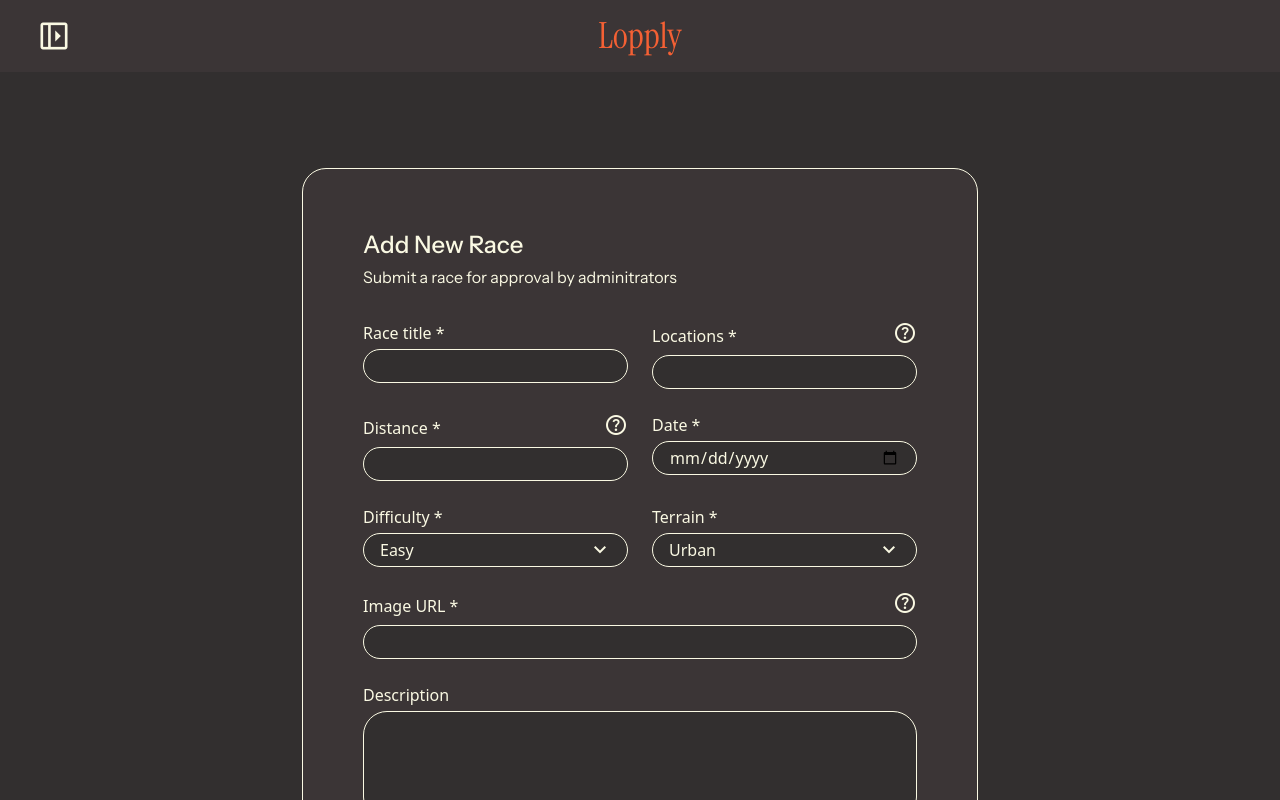
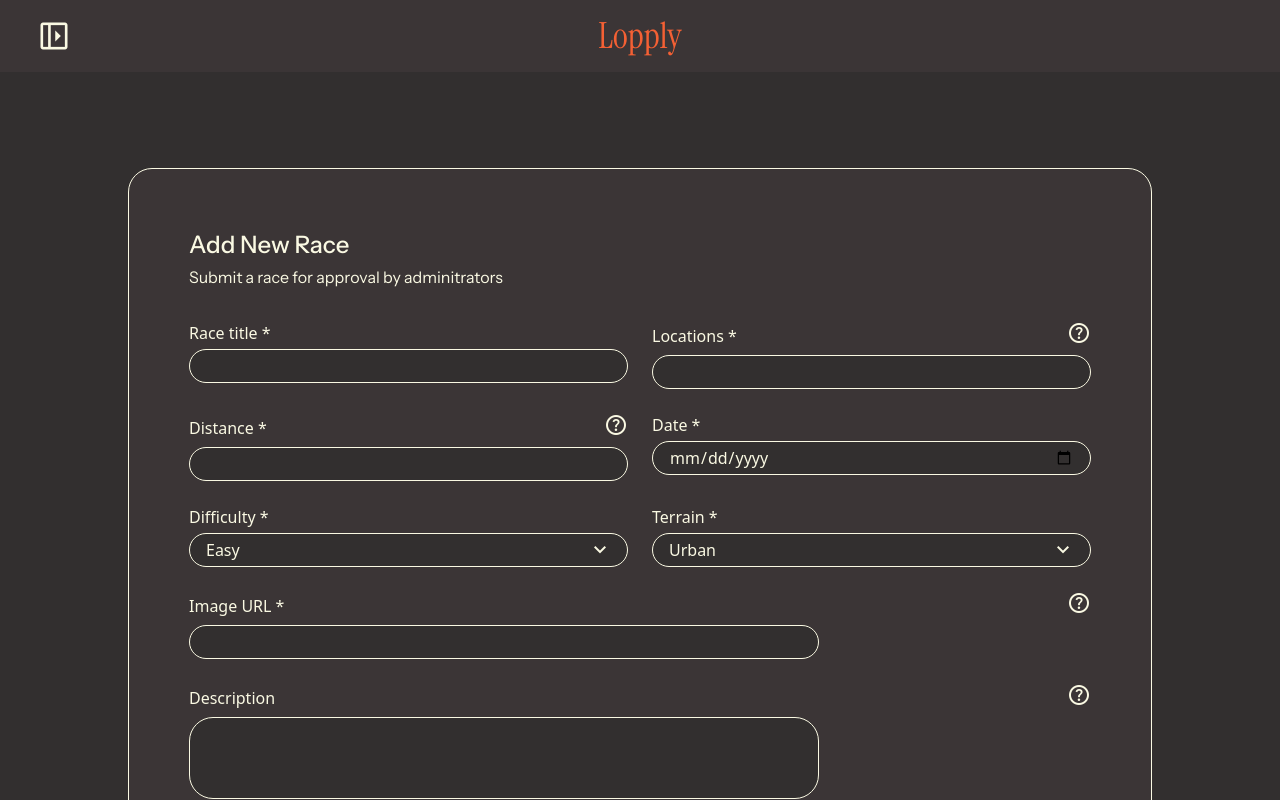
Before and after one commit to ellinorjohansson/Lopply, a Next.js app: page /add-race in a window 1280 px wide. Shown: the top 800 px of the page. Built offline with nearby package versions, Linux system fonts and the light colour scheme; a web font is replaced by a local one.

Commit message:
✨(feature): fixed the form so now you can add a race to the db

```diff
--- a/src/app/add-race/page.tsx
+++ b/src/app/add-race/page.tsx
@@ -6,6 +6,7 @@ import HelperButton from "@/common/components/helperButton/HelperButton";
 import InputField from "@/common/components/input/inputField/InputField";
 import { useTranslation } from "@/common/hooks/useTranslation";
 import { useState } from "react";
+import TextArea from "@/common/components/input/TextArea";
 
 const AddRace = () => {
   const b = useTranslation("buttons");
@@ -13,110 +14,187 @@ const AddRace = () => {
   const v = useTranslation("validation");
 
   const [categoryTerrain, setCategoryTerrain] = useState("");
+  const [submitError, setSubmitError] = useState<string | null>(null);
+  const [submitSuccess, setSubmitSuccess] = useState(false);
+
+  const [title, setTitle] = useState("");
+  const [locations, setLocations] = useState("");
+  const [distance, setDistance] = useState("");
+  const [date, setDate] = useState("");
+  const [imageUrl, setImageUrl] = useState("");
+  const [description, setDescription] = useState("");
+  const [racePageUrl, setRacePageUrl] = useState("");
   const [categoryDifficulty, setCategoryDifficulty] = useState("");
 
+  const [errors, setErrors] = useState<{
+    title?: string;
+    locations?: string;
+    distance?: string;
+    date?: string;
+    categoryDifficulty?: string;
+    categoryTerrain?: string;
+    imageUrl?: string;
+    racePageUrl?: string;
+  }>({});
 
-  const [email, setEmail] = useState("");
-  const [password, setPassword] = useState("");
-
-  const [errors, setErrors] = useState<{ email?: string; password?: string }>({});
-
-  const handleSubmit = (e: React.FormEvent) => {
+  const handleSubmit = async (e: React.FormEvent) => {
     e.preventDefault();
 
-    const newErrors: { email?: string; password?: string } = {};
+    const newErrors: typeof errors = {};
 
-    if (!email) newErrors.email = v("empty_field");
-    if (!password) newErrors.password = v("empty_field");
+    if (!title) newErrors.title = v("empty_field");
+    if (!locations) newErrors.locations = v("empty_field");
+    if (!distance) newErrors.distance = v("empty_field");
+    if (!date) newErrors.date = v("empty_field");
+    if (!categoryDifficulty) newErrors.categoryDifficulty = v("empty_field");
+    if (!categoryTerrain) newErrors.categoryTerrain = v("empty_field");
+    if (!imageUrl) newErrors.imageUrl = v("empty_field");
+    if (!racePageUrl) newErrors.racePageUrl = v("empty_field");
 
     setErrors(newErrors);
 
-    if (Object.keys(newErrors).length === 0) {
-      console.log("Temporary: send form", { email, password });
+    if (Object.keys(newErrors).length > 0) return;
+
+    setSubmitError(null);
+
+    try {
+      const response = await fetch('/api/races', {
+        method: 'POST',
+        headers: {
+          'Content-Type': 'application/json',
+        },
+        body: JSON.stringify({
+          name: title,
+          location: locations,
+          distance,
+          date,
+          difficulty: categoryDifficulty,
+          terrain: categoryTerrain,
+          imageUrl,
+          description,
+          raceUrl: racePageUrl,
+        }),
+      });
+
+      const result = await response.json();
+
+      if (result.success) {
+        setSubmitSuccess(true);
+        setTitle("");
+        setLocations("");
+        setDistance("");
+        setDate("");
+        setCategoryDifficulty("");
+        setCategoryTerrain("");
+        setImageUrl("");
+        setDescription("");
+        setRacePageUrl("");
+        setErrors({});
+      } else {
+        setSubmitError(result.error || 'Failed to add race');
+      }
+    } catch (error) {
+      console.error('Submit error:', error);
+      setSubmitError('An error occurred while submitting the form');
+    }
+  };
+
+  const handleCancel = () => {
+    const confirmed = confirm("Är du säker på att du vill rensa formuläret?");
+    if (confirmed) {
+      setTitle("");
+      setLocations("");
+      setDistance("");
+      setDate("");
+      setCategoryDifficulty("");
+      setCategoryTerrain("");
+      setImageUrl("");
+      setDescription("");
+      setRacePageUrl("");
+      setErrors({});
     }
   };
 
   return (
     <section className="flex items-center justify-center min-h-screen p-4 m-2 md:m-20">
-      <div className="bg-secondary border border-secondaryaccent rounded-3xl p-15 flex flex-col gap-6">
+      <div className="bg-secondary border border-secondaryaccent rounded-3xl p-15 flex flex-col gap-6 max-w-5xl w-full">
         <div className="flex flex-col gap-1 mb-2">
-          <h3 className="text-2xl font-medium">
-            {a("add_new_race")}
-          </h3>
-          <span className="text-secondaryaccent text-base">
-            {a("submit_a_race")}
-          </span>
+          <h3 className="text-2xl font-medium">{a("add_new_race")}</h3>
+          <span className="text-secondaryaccent text-base">{a("submit_a_race")}</span>
         </div>
         <form onSubmit={handleSubmit} className="grid grid-cols-1 md:grid-cols-2 gap-6">
           <div className="col-span-2 md:col-span-1">
             <InputField
               label={a("race_title")}
-              size="small"
+              size="medium"
               type="text"
-              value={email}
-              onChange={(e) => setEmail(e.target.value)}
-              error={errors.email}
+              value={title}
+              onChange={(e) => setTitle(e.target.value)}
+              error={errors.title}
             />
           </div>
+
           <div className="col-span-2 md:col-span-1">
             <InputField
               label={a("locations")}
-              size="small"
+              size="medium"
               type="text"
-              value={password}
-              onChange={(e) => setPassword(e.target.value)}
-              error={errors.password}
-              helpButton={
-                <HelperButton infoText={a("user.optional_name")} />
-              }
+              value={locations}
+              onChange={(e) => setLocations(e.target.value)}
+              error={errors.locations}
+              helpButton={<HelperButton infoText="" />}
             />
           </div>
+
           <div className="col-span-2 md:col-span-1">
             <InputField
               label={a("distance")}
-              size="small"
+              size="medium"
               type="number"
-              value={password}
-              onChange={(e) => setPassword(e.target.value)}
-              error={errors.password}
-              helpButton={
-                <HelperButton infoText={a("user.optional_name")} />
-              }
+              value={distance}
+              onChange={(e) => setDistance(e.target.value)}
+              error={errors.distance}
+              helpButton={<HelperButton infoText="" />}
             />
           </div>
+
           <div className="col-span-2 md:col-span-1">
             <InputField
               label={a("date")}
-              size="small"
+              size="medium"
               type="date"
-              value={password}
-              onChange={(e) => setPassword(e.target.value)}
-              error={errors.password}
+              value={date}
+              onChange={(e) => setDate(e.target.value)}
+              error={errors.date}
             />
           </div>
+
           <div className="col-span-2 md:col-span-1">
             <DropdownField
               label={a("difficulty")}
               value={categoryDifficulty}
               onChange={(e) => setCategoryDifficulty(e.target.value)}
+              error={errors.categoryDifficulty}
               options={[
-                { value: "1", label: a("difficulty_options.easy") },
-                { value: "2", label: a("difficulty_options.medium") },
-                { value: "3", label: a("difficulty_options.hard") },
+                { value: a("difficulty_options.easy"), label: a("difficulty_options.easy") },
+                { value: a("difficulty_options.medium"), label: a("difficulty_options.medium") },
+                { value: a("difficulty_options.hard"), label: a("difficulty_options.hard") },
               ]}
             />
           </div>
+
           <div className="col-span-2 md:col-span-1">
             <DropdownField
               label={a("terrain")}
               value={categoryTerrain}
               onChange={(e) => setCategoryTerrain(e.target.value)}
+              error={errors.categoryTerrain}
               options={[
-                { value: "1", label: a("terrain_options.urban") },
-                { value: "2", label: a("terrain_options.costal") },
-                { value: "3", label: a("terrain_options.mountain") },
-                { value: "4", label: a("terrain_options.desert") },
-                { value: "5", label: a("terrain_options.forest") },
+                { value: a("terrain_options.urban"), label: a("terrain_options.urban") },
+                { value: a("terrain_options.costal"), label: a("terrain_options.costal") },
+                { value: a("terrain_options.mountain"), label: a("terrain_options.mountain") },
+                { value: a("terrain_options.desert"), label: a("terrain_options.desert") },
+                { value: a("terrain_options.forest"), label: a("terrain_options.forest") },
               ]}
             />
           </div>
@@ -126,46 +204,44 @@ const AddRace = () => {
               label={a("image_url")}
               size="medium"
               type="text"
-              value={password}
-              onChange={(e) => setPassword(e.target.value)}
-              error={errors.password}
-              helpButton={
-                <HelperButton infoText={a("user.optional_name")} />
-              }
+              value={imageUrl}
+              onChange={(e) => setImageUrl(e.target.value)}
+              error={errors.imageUrl}
+              helpButton={<HelperButton infoText="" />}
             />
           </div>
+
           <div className="col-span-2">
-            <InputField
+            <TextArea
               label={a("description")}
-              size="medium"
-              type="text"
-              value={password}
-              onChange={(e) => setPassword(e.target.value)}
-              error={errors.password}
-              height="110px"
+              value={description}
+              onChange={setDescription}
+              helpButton={<HelperButton infoText="" />}
             />
           </div>
+
           <div className="col-span-2">
             <InputField
               label={a("url_race_page")}
               size="medium"
               type="text"
-              value={password}
-              onChange={(e) => setPassword(e.target.value)}
-              error={errors.password}
+              value={racePageUrl}
+              onChange={(e) => setRacePageUrl(e.target.value)}
+              error={errors.racePageUrl}
             />
           </div>
 
           <div className="col-span-2 flex flex-row gap-3 mt-8">
             <PrimaryButton text={b("add_race")} size="large" />
-            <SecondaryButton text={b("cancel")} size="small" />
+            <SecondaryButton text={b("cancel")} size="small" onClick={handleCancel} />
           </div>
         </form>
+        {submitSuccess && <div className="text-green-500 text-center">Race added successfully!</div>}
+        {submitError && <div className="text-red-500 text-center">{submitError}</div>}
         <span className="text-sm text-secondaryaccent">{v("required_field")}</span>
-
       </div>
     </section>
-  )
-}
+  );
+};
 
 export default AddRace;
--- a/src/app/admin/login/page.tsx
+++ b/src/app/admin/login/page.tsx
@@ -43,6 +43,7 @@ const AdminLogIn = () => {
 					<InputField
 						label={a("email")}
 						size="medium"
+						type="email"
 						value={email}
 						onChange={(e) => setEmail(e.target.value)}
 						error={errors.email}
@@ -50,6 +51,7 @@ const AdminLogIn = () => {
 					<InputField
 						label={a("password")}
 						size="medium"
+						type="password"
 						value={password}
 						onChange={(e) => setPassword(e.target.value)}
 						error={errors.password}
--- a/src/app/api/races/route.ts
+++ b/src/app/api/races/route.ts
@@ -1,4 +1,4 @@
-import { NextResponse } from 'next/server';
+import { NextRequest, NextResponse } from 'next/server';
 import connectDB from '@/lib/db';
 import Race from '@/models/Race';
 
@@ -16,3 +16,33 @@ export async function GET() {
         );
     }
 }
+
+export async function POST(request: NextRequest) {
+    try {
+        await connectDB();
+        const body = await request.json();
+        const { name, date, location, distance, difficulty, terrain, description, imageUrl, raceUrl } = body;
+
+        const newRace = new Race({
+            name,
+            date: new Date(date),
+            location,
+            distance,
+            difficulty,
+            terrain,
+            description,
+            imageUrl,
+            raceUrl,
+        });
+
+        await newRace.save();
+
+        return NextResponse.json({ success: true, data: newRace }, { status: 201 });
+    } catch (error) {
+        console.error('Error creating race:', error);
+        return NextResponse.json(
+            { success: false, error: 'Failed to create race' },
+            { status: 500 }
+        );
+    }
+}
--- a/src/app/user/login/page.tsx
+++ b/src/app/user/login/page.tsx
@@ -34,6 +34,7 @@ const UserLogIn = () => {
 				<InputField
 					label={a("email")}
 					size="medium"
+					type="email"
 					value={email}
 					onChange={(e) => setEmail(e.target.value)}
 					error={errors.email}
@@ -41,6 +42,7 @@ const UserLogIn = () => {
 				<InputField
 					label={a("password")}
 					size="medium"
+					type="password"
 					value={password}
 					onChange={(e) => setPassword(e.target.value)}
 					error={errors.password}
--- a/src/app/user/signup/page.tsx
+++ b/src/app/user/signup/page.tsx
@@ -35,6 +35,7 @@ const UserSignUp = () => {
 				<InputField
 					label={a("name")}
 					size="medium"
+					type="text"
 					helpButton={
 						<HelperButton infoText={a("user.optional_name")} />
 					}
@@ -42,6 +43,7 @@ const UserSignUp = () => {
 				<InputField
 					label={a("required_email")}
 					size="medium"
+					type="email"
 					value={email}
 					onChange={(e) => setEmail(e.target.value)}
 					error={errors.email}
@@ -49,6 +51,7 @@ const UserSignUp = () => {
 				<InputField
 					label={a("required_password")}
 					size="medium"
+					type="password"
 					value={password}
 					onChange={(e) => setPassword(e.target.value)}
 					error={errors.password}
--- a/src/common/components/buttons/SecondaryButton.tsx
+++ b/src/common/components/buttons/SecondaryButton.tsx
@@ -4,9 +4,10 @@ export interface SecondaryButtonProps {
 	text: string;
 	icon?: string;
 	size: "small" | "medium" | "large";
+	onClick?: () => void;
 }
 
-const SecondaryButton = ({ text, icon, size = "medium" }: SecondaryButtonProps) => {
+const SecondaryButton = ({ text, icon, size = "medium", onClick }: SecondaryButtonProps) => {
 
 	const sizeClasses = {
 		small: "py-2 px-4 text-sm",
@@ -16,6 +17,7 @@ const SecondaryButton = ({ text, icon, size = "medium" }: SecondaryButtonProps)
 
 	return (
 		<button
+			onClick={onClick}
 			className={`${sizeClasses} font-sans flex items-center cursor-pointer bg-primary border border-secondaryaccent text-secondaryaccent rounded-3xl hover:brightness-80 transition`}
 		>
 			<span className="material-symbols-outlined mr-2">
--- /dev/null
+++ b/src/common/components/input/TextArea.tsx
@@ -0,0 +1,71 @@
+"use client";
+import React, { useRef } from "react";
+
+export interface TextareaFieldProps {
+  label: string;
+  size?: "small" | "medium";
+  error?: string;
+  value?: string;
+  onChange?: (_value: string) => void;
+  id?: string;
+  helpButton?: React.ReactNode;
+}
+
+const TextArea = ({
+  label,
+  size = "medium",
+  error,
+  value = "",
+  onChange,
+  id,
+  helpButton,
+}: TextareaFieldProps) => {
+  const textareaRef = useRef<HTMLTextAreaElement>(null);
+  const inputId = id || `textarea-${label.toLowerCase().replace(/\s+/g, "-")}`;
+
+  const sizeClasses = {
+    small: "px-4 text-sm sm:text-base w-full max-w-[280px]",
+    medium: "px-4 text-sm sm:text-base w-full max-w-[630px]",
+  }[size];
+
+  const handleChange = (e: React.ChangeEvent<HTMLTextAreaElement>) => {
+    onChange?.(e.target.value);
+
+    if (textareaRef.current) {
+      textareaRef.current.scrollTop = 0;
+    }
+  };
+
+  return (
+    <div className="flex flex-col">
+      <div className="flex items-center justify-between mb-1">
+        <div className="flex items-center gap-2">
+          <label
+            htmlFor={inputId}
+            className="font-sans font-medium text-secondaryaccent"
+          >
+            {label}
+          </label>
+          {error && <span className="text-errortext text-sm">{error}</span>}
+        </div>
+
+        {helpButton && <div className="shrink-0 ml-3">{helpButton}</div>}
+      </div>
+
+      <textarea
+        id={inputId}
+        ref={textareaRef}
+        value={value}
+        onChange={handleChange}
+        className={`border rounded-3xl py-4 resize-none focus:outline-none text-secondaryaccent bg-primary
+          ${sizeClasses}
+          ${error ? "border-error" : "border-secondaryaccent"}
+          focus:border-primaryaccent
+        `}
+        aria-label={label}
+      />
+    </div>
+  );
+};
+
+export default TextArea;
--- a/src/common/components/input/inputField/InputField.tsx
+++ b/src/common/components/input/inputField/InputField.tsx
@@ -9,7 +9,6 @@ export interface InputFieldProps {
 	onClick?: () => void;
 	id?: string;
 	helpButton?: React.ReactNode;
-	height?: string;
 	type: string;
 }
 
@@ -22,7 +21,6 @@ const InputField = ({
 	onClick,
 	id,
 	helpButton,
-	height,
 	type
 }: InputFieldProps) => {
 	const inputId = id || `input-${label.toLowerCase().replace(/\s+/g, "-")}`;
@@ -55,7 +53,6 @@ const InputField = ({
 				value={value}
 				onChange={onChange}
 				onClick={onClick}
-				style={{ height }}
 				className={`border rounded-3xl py-1 focus:outline-none text-secondaryaccent bg-primary
 					${sizeClasses}
 					${error ? "border-error" : "border-secondaryaccent"}
```
Lines whose indentation alone changed are shown as unchanged.
